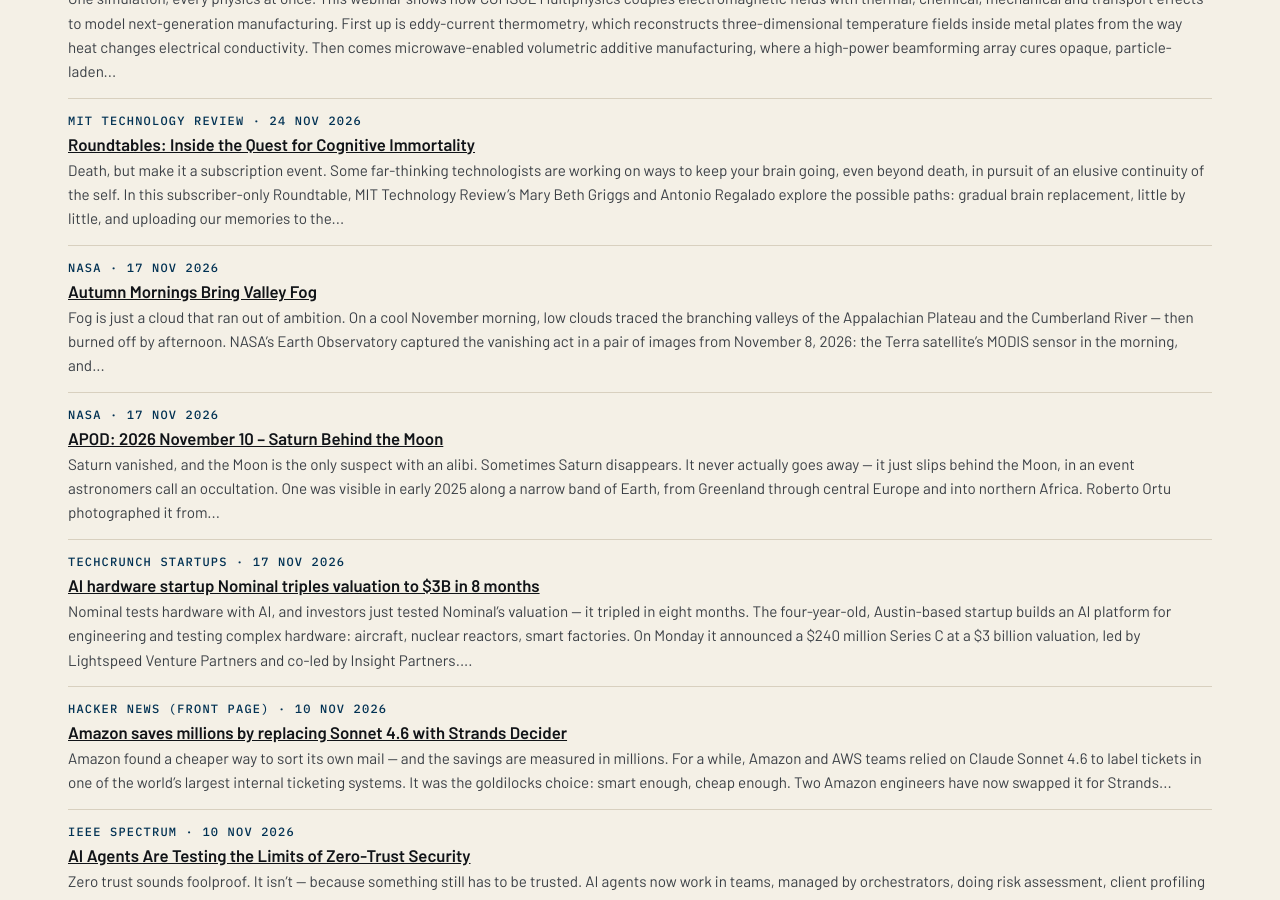
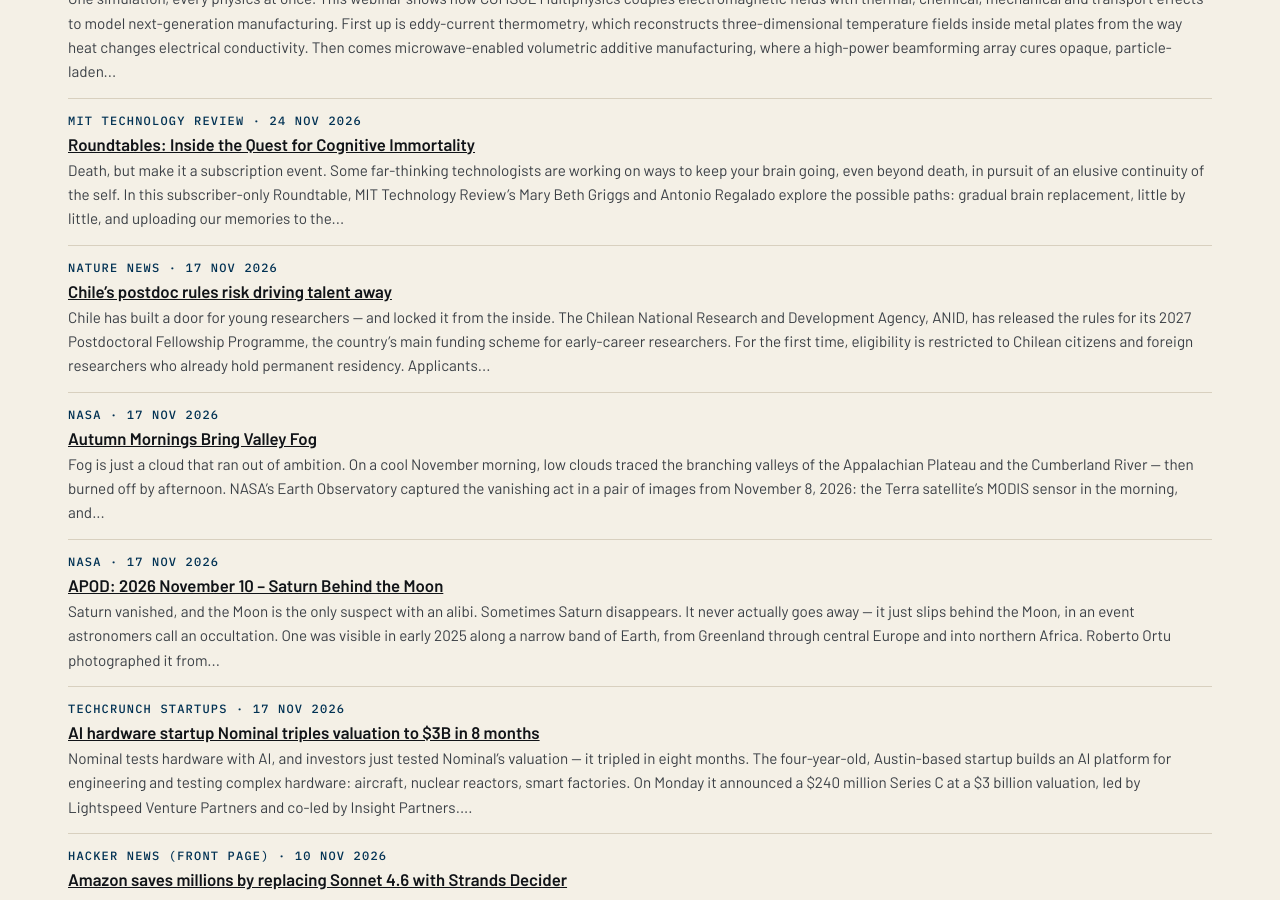
Before and after one commit to katz-news/katz.news, a Jekyll site: the page built from briefs/index.html, in a window 1280 px wide and 900 px high, scrolled down 637 px. Built offline with Jekyll 4.4.1, drawn with Linux system fonts in a browser that asks for light colours.

Commit message:
Publish 2026-11-11

```diff
--- a/_data/build.yml
+++ b/_data/build.yml
@@ -1 +1 @@
-published_at: 2026-11-11T20:05:47Z
+published_at: 2026-11-11T20:14:29Z
--- /dev/null
+++ b/_posts/briefs/2026-11-10-chile-s-postdoc-rules-risk-driving-talent-away.md
@@ -0,0 +1,17 @@
+---
+published: true
+title: Chile’s postdoc rules risk driving talent away
+date: 2026-11-17
+section: science
+source_name: Nature News
+source_url: https://www.nature.com/articles/d41586-026-03643-6
+---
+Chile has built a door for young researchers — and locked it from the inside.
+
+The Chilean National Research and Development Agency, ANID, has released the rules for its 2027 Postdoctoral Fellowship Programme, the country's main funding scheme for early-career researchers. For the first time, eligibility is restricted to Chilean citizens and foreign researchers who already hold permanent residency. Applicants intending to obtain residency after receiving the fellowship are excluded.
+
+Read that backwards and the paradox appears. A fellowship exists to bring new researchers into a country. This one asks them to be settled there first — residency before research, roots before the job. A foreign early-career scientist who would have moved to Chile, built a lab, and brought her network with her must now already live there to qualify.
+
+The risk is in the headline: talent, driven away. International researchers do not need a reason to choose another country. They need a reason to choose Chile, and this rule is the opposite of one.
+
+Conclusion: the fellowship is not a welcome mat, but rather a members-only club — and the members are the ones who never needed the door.
```
